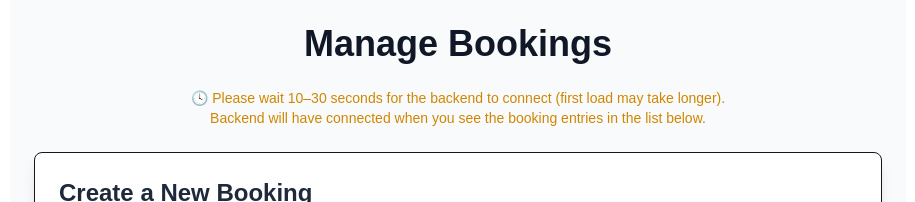
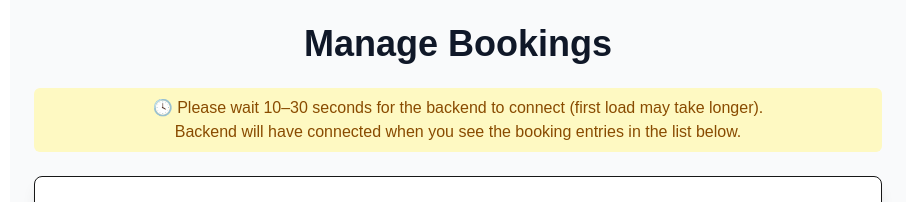
Before and after one commit to Maulik0417/Home-Services-Booking, a Next.js app: page / in a window 1280 px wide. Shown: the top 202 px of the page, without its empty margins (182-1097 px from the left). Built offline with nearby package versions, Linux system fonts and the light colour scheme; no server answers.

Commit message:
Coldstart message is now a banner

```diff
--- a/src/app/page.tsx
+++ b/src/app/page.tsx
@@ -11,11 +11,13 @@ export default function Home() {
       <h1 className="text-4xl font-bold mb-6 text-gray-900 dark:text-gray-100 text-center">
         Manage Bookings
       </h1>
-      <div className="mb-6 text-center text-sm text-yellow-600 dark:text-yellow-300">
+      <div className="mb-6 text-center p-2 bg-yellow-100 text-yellow-800 rounded-md dark:bg-yellow-900 dark:text-yellow-200">
         🕓 Please wait 10–30 seconds for the backend to connect (first load may take longer).
         <br />
         Backend will have connected when you see the booking entries in the list below.
       </div>
+
+
 
       <BookingForm onBookingCreated={() => setRefresh(!refresh)} />
       <BookingList refresh={refresh} />
```
